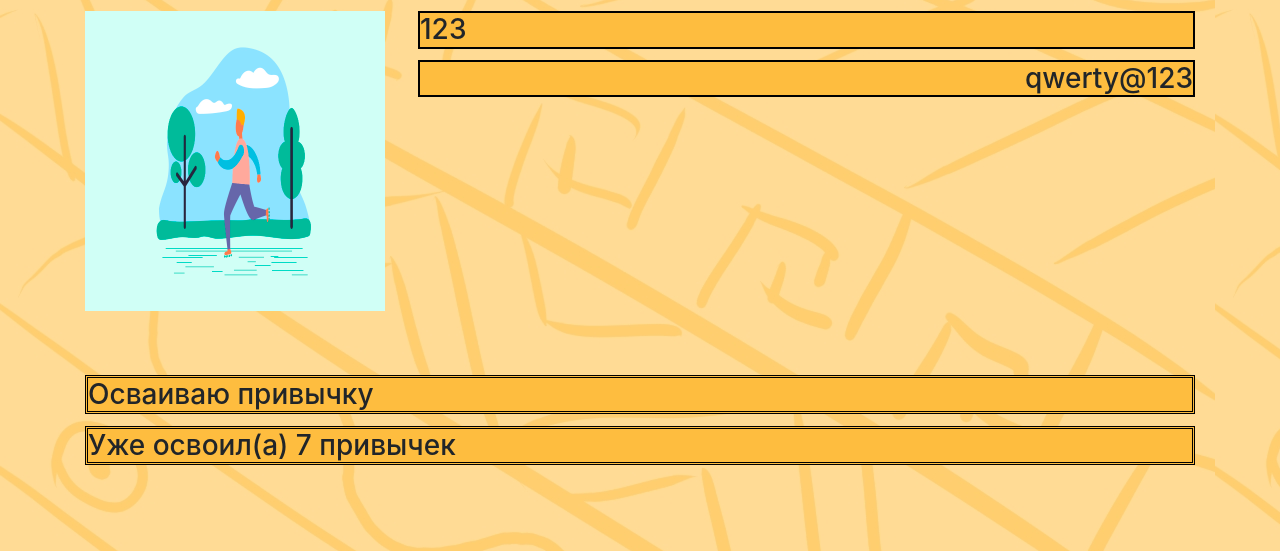
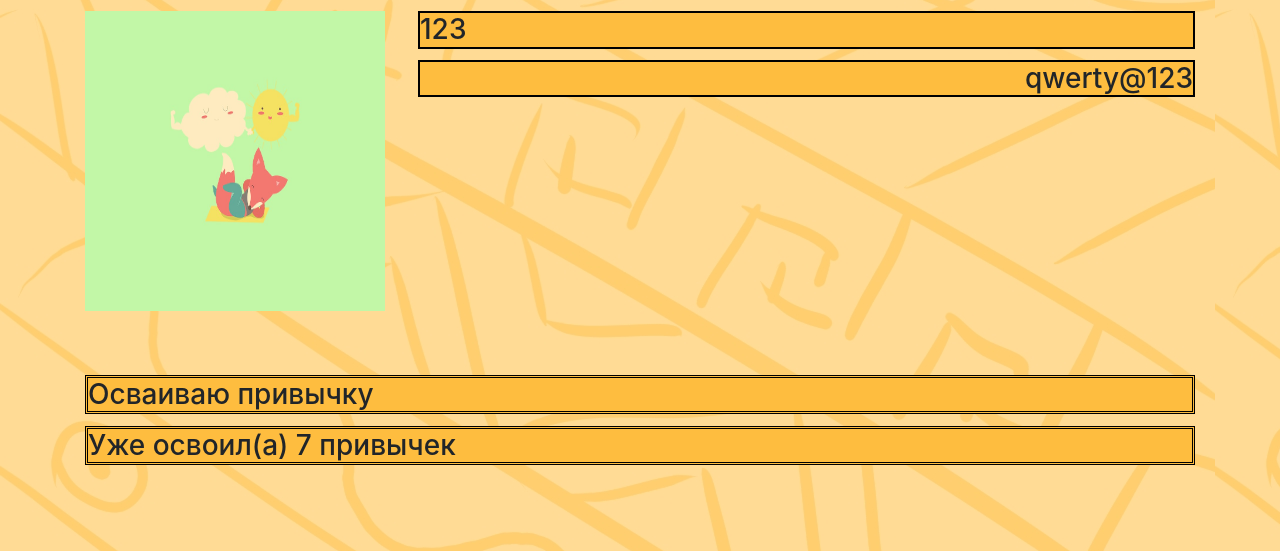
Before and after one commit to nat5natalia/habits, a Flask app: page /profile in a window 1280 px wide. Shown: the part 56-607 px from the top of the page. Run offline with Flask 2, Linux system fonts and the light colour scheme; a user stored in the database is signed in; some libraries are stand-ins or nearby versions.

Commit message:
Update my_page.html

```diff
--- a/templates/my_page.html
+++ b/templates/my_page.html
@@ -2,7 +2,7 @@
 
 {% block content %}
 
-<div style="margin-top: 1%"><img src="../static/4.png" align="left"  height="300" width="300">
+<div style="margin-top: 1%"><img src="../static/77.jpg" align="left"  height="300" width="300">
 <h3 style="background-color: #febd3f;
  border: 2px solid black;
  margin-left: 30%" align="left">{{username}}</h3>
```
